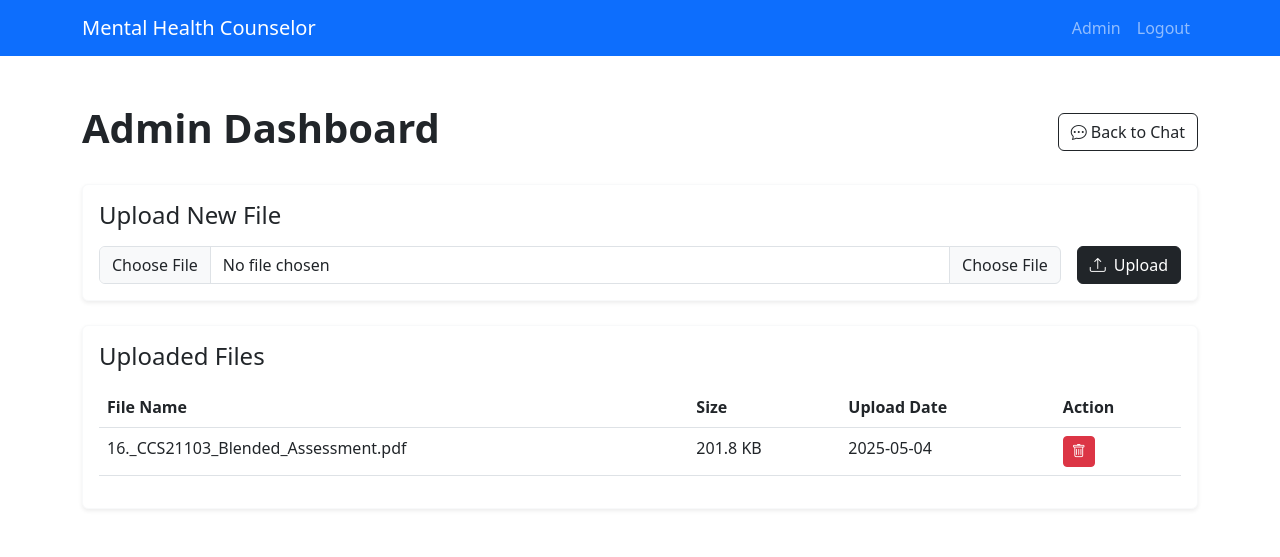
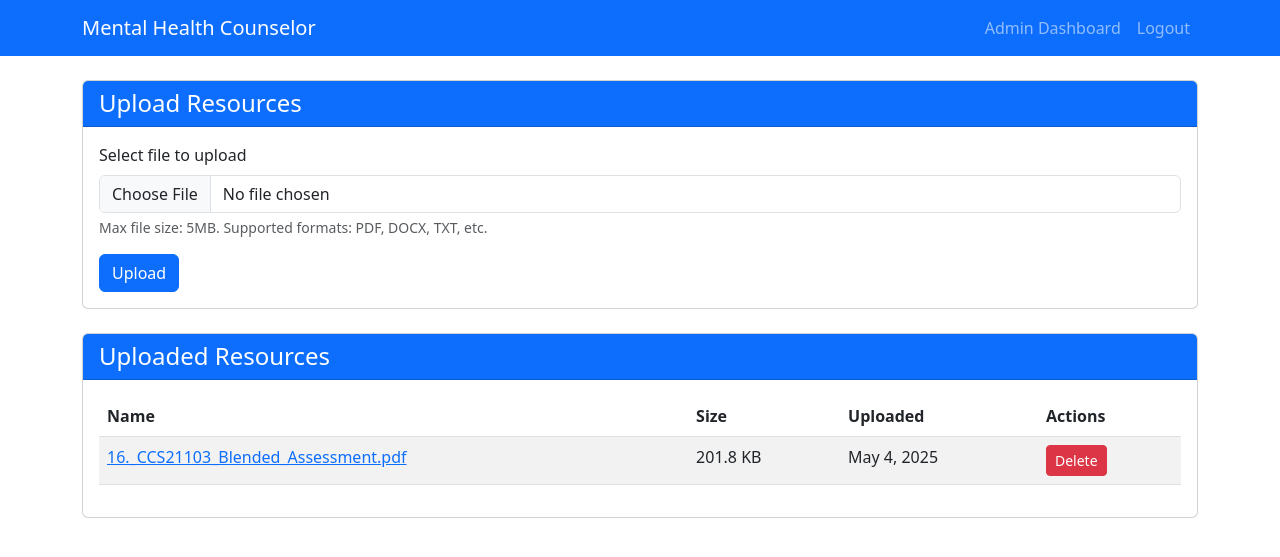
Before and after one commit to imahmoud79/ChatCare, a Django app: page /chat/admin/dashboard/ in a window 1280 px wide. Shown: the top 557 px of the page. Run offline with Django 5.2, Linux system fonts and the light colour scheme; a user stored in the database is signed in; data comes from the database, SQL or seed files in the repository; both versions use the stored data as it was after the commit.

Commit message:
Update UI components, enhance admin access control, and improve user registration flow. Adjusted temperature and max tokens in ChatGroq setup. Added new file upload functionality and refined templates for better user experience.

```diff
--- a/myproject/chat/urls.py
+++ b/myproject/chat/urls.py
@@ -1,9 +1,10 @@
 from django.urls import path
 from . import views
+from django.contrib.admin.views.decorators import staff_member_required
 
 urlpatterns = [
     path('', views.chat_home, name='chat_home'),
     path('send/', views.send_message, name='send_message'),
-    path('admin/dashboard/', views.admin_dashboard, name='admin_dashboard'),
-    path('admin/delete/<int:file_id>/', views.delete_file, name='delete_file'),
+    path('admin/dashboard/', staff_member_required(views.admin_dashboard), name='admin_dashboard'),
+    path('admin/delete/<int:file_id>/', staff_member_required(views.delete_file), name='delete_file'),
 ]
--- a/myproject/chat/views.py
+++ b/myproject/chat/views.py
@@ -115,11 +115,13 @@ def send_message(request):
 
     return JsonResponse({'status': 'error', 'message': 'Invalid request method'})
 
-def is_admin(user):
-    return user.is_staff
+@login_required
+def admin_dashboard(request):
+    # Double-check that only staff users can access this view
+    if not request.user.is_staff:
+        django_messages.error(request, "You don't have permission to access this page.")
+        return redirect('chat_home')
 
-@user_passes_test(is_admin)
-def admin_dashboard(request):
     if request.method == 'POST' and request.FILES.get('file'):
         uploaded_file = request.FILES['file']
         new_file = UploadedFile(
@@ -134,8 +136,13 @@ def admin_dashboard(request):
     files = UploadedFile.objects.all()
     return render(request, 'admin/dashboard.html', {'files': files})
 
-@user_passes_test(is_admin)
+@login_required
 def delete_file(request, file_id):
+    # Double-check that only staff users can access this view
+    if not request.user.is_staff:
+        django_messages.error(request, "You don't have permission to access this page.")
+        return redirect('chat_home')
+
     if request.method == 'POST':
         try:
             file = UploadedFile.objects.get(id=file_id)
--- a/myproject/myproject/settings.py
+++ b/myproject/myproject/settings.py
@@ -131,13 +131,13 @@ STATICFILES_DIRS = [
 DEFAULT_AUTO_FIELD = 'django.db.models.BigAutoField'
 
 # Authentication settings
-LOGIN_REDIRECT_URL = 'chat'
+LOGIN_REDIRECT_URL = 'chat_home'
+LOGOUT_REDIRECT_URL = 'login'
 LOGIN_URL = 'login'
 
 # Crispy Forms settings
 CRISPY_ALLOWED_TEMPLATE_PACKS = "bootstrap5"
 CRISPY_TEMPLATE_PACK = "bootstrap5"
-CRISPY_TEMPLATE_PACK = 'bootstrap4'  # or 'bootstrap5' if you're using that
 
 # Media files (Uploaded files)
 MEDIA_URL = '/media/'
--- a/myproject/myproject/urls.py
+++ b/myproject/myproject/urls.py
@@ -19,14 +19,23 @@ from django.urls import path, include
 from django.conf import settings
 from django.conf.urls.static import static
 from django.contrib.auth import views as auth_views
+from django.views.generic import RedirectView
+from users import views as user_views
 
 urlpatterns = [
+    # Root URL redirects to login
+    path('', RedirectView.as_view(pattern_name='login'), name='home'),
+
+    # Admin
     path('admin/', admin.site.urls),
+
+    # User Authentication
+    path('register/', user_views.register, name='register'),
+    path('login/', auth_views.LoginView.as_view(template_name='users/login.html'), name='login'),
+    path('logout/', auth_views.LogoutView.as_view(next_page='login'), name='logout'),
+
+    # Chat App
     path('chat/', include('chat.urls')),
-
-    # Authentication URLs
-    path('login/', auth_views.LoginView.as_view(template_name='users/login.html'), name='login'),
-    path('logout/', auth_views.LogoutView.as_view(template_name='users/logout.html'), name='logout'),
 ] + static(settings.STATIC_URL, document_root=settings.STATIC_ROOT)
 
 if settings.DEBUG:
--- a/myproject/templates/admin/dashboard.html
+++ b/myproject/templates/admin/dashboard.html
@@ -8,69 +8,74 @@
 {% endblock %}
 
 {% block content %}
-<div class="container my-5">
-    <div class="d-flex justify-content-between align-items-center mb-4">
-        <h1 class="fw-bold">Admin Dashboard</h1>
-        <a href="{% url 'chat' %}" class="btn btn-outline-dark">
-            <i class="bi bi-chat-dots"></i> Back to Chat
-        </a>
+<div class="container mt-4">
+    <div class="row mb-4">
+        <div class="col-12">
+            <div class="card">
+                <div class="card-header bg-primary text-white">
+                    <h4 class="card-title mb-0">Upload Resources</h4>
                 </div>
-
-    <div class="card mb-4 border-light shadow-sm">
                 <div class="card-body">
-            <h2 class="h4 mb-3">Upload New File</h2>
                     <form method="POST" enctype="multipart/form-data">
                         {% csrf_token %}
-                <div class="d-flex justify-content-between align-items-center">
-                    <div class="input-group me-3">
-                        <input type="file" class="form-control" id="inputFile" name="file">
-                        <label class="input-group-text" for="inputFile">Choose File</label>
+                        <div class="mb-3">
+                            <label for="file" class="form-label">Select file to upload</label>
+                            <input type="file" class="form-control" id="file" name="file" required>
+                            <div class="form-text">Max file size: 5MB. Supported formats: PDF, DOCX, TXT, etc.</div>
                         </div>
-                    <button type="submit" class="btn btn-dark d-flex align-items-center">
-                        <i class="bi bi-upload me-2"></i> Upload
-                    </button>
-                </div>
+                        <button type="submit" class="btn btn-primary">Upload</button>
                     </form>
                 </div>
             </div>
+        </div>
+    </div>
 
-    <div class="card border-light shadow-sm">
+    <div class="row">
+        <div class="col-12">
+            <div class="card">
+                <div class="card-header bg-primary text-white">
+                    <h4 class="card-title mb-0">Uploaded Resources</h4>
+                </div>
                 <div class="card-body">
-            <h2 class="h4 mb-3">Uploaded Files</h2>
+                    {% if files %}
                         <div class="table-responsive">
-                <table class="table">
+                            <table class="table table-striped table-hover">
                                 <thead>
                                     <tr>
-                            <th>File Name</th>
+                                        <th>Name</th>
                                         <th>Size</th>
-                            <th>Upload Date</th>
-                            <th>Action</th>
+                                        <th>Uploaded</th>
+                                        <th>Actions</th>
                                     </tr>
                                 </thead>
                                 <tbody>
                                     {% for file in files %}
                                         <tr>
-                            <td>{{ file.name }}</td>
+                                            <td>
+                                                <a href="{{ file.file.url }}" target="_blank">
+                                                    {{ file.name }}
+                                                </a>
+                                            </td>
                                             <td>{{ file.size|filesizeformat }}</td>
-                            <td>{{ file.uploaded_at|date:"Y-m-d" }}</td>
+                                            <td>{{ file.uploaded_at|date:"F j, Y" }}</td>
                                             <td>
-                                <form method="POST" action="{% url 'delete_file' file.id %}" class="d-inline">
+                                                <form method="POST" action="{% url 'delete_file' file.id %}"
+                                                      class="d-inline" onsubmit="return confirm('Are you sure you want to delete this file?');">
                                                     {% csrf_token %}
-                                    <button type="submit" class="btn btn-danger btn-sm">
-                                        <i class="bi bi-trash"></i>
-                                    </button>
+                                                    <button type="submit" class="btn btn-danger btn-sm">Delete</button>
                                                 </form>
                                             </td>
-                        </tr>
-                        {% empty %}
-                        <tr>
-                            <td colspan="4" class="text-center text-muted">No files uploaded yet</td>
                                         </tr>
                                     {% endfor %}
                                 </tbody>
                             </table>
                         </div>
+                    {% else %}
+                        <p class="text-center my-4">No files have been uploaded yet.</p>
+                    {% endif %}
                 </div>
             </div>
         </div>
-{% endblock content %}
+    </div>
+</div>
+{% endblock %}
--- a/myproject/templates/base.html
+++ b/myproject/templates/base.html
@@ -4,7 +4,7 @@
 <head>
     <meta charset="UTF-8">
     <meta name="viewport" content="width=device-width, initial-scale=1.0">
-    <title>Mental Health Counselor</title>
+    <title>{% block title %}Mental Health Counselor{% endblock %}</title>
     <!-- Bootstrap CSS -->
     <link href="https://cdn.jsdelivr.net/npm/bootstrap@5.3.0/dist/css/bootstrap.min.css" rel="stylesheet">
     {% block extra_css %}{% endblock %}
@@ -22,15 +22,21 @@
                     {% if user.is_authenticated %}
                         {% if user.is_staff %}
                             <li class="nav-item">
-                                <a class="nav-link" href="{% url 'admin:index' %}">Admin</a>
+                                <a class="nav-link" href="{% url 'admin_dashboard' %}">Admin Dashboard</a>
                             </li>
                         {% endif %}
                         <li class="nav-item">
-                            <a class="nav-link" href="{% url 'logout' %}">Logout</a>
+                            <form method="POST" action="{% url 'logout' %}" class="d-inline nav-link p-0">
+                                {% csrf_token %}
+                                <button type="submit" class="btn btn-link nav-link">Logout</button>
+                            </form>
                         </li>
                     {% else %}
                         <li class="nav-item">
                             <a class="nav-link" href="{% url 'login' %}">Login</a>
+                        </li>
+                        <li class="nav-item">
+                            <a class="nav-link" href="{% url 'register' %}">Register</a>
                         </li>
                     {% endif %}
                 </ul>
@@ -40,11 +46,14 @@
     {% endif %}
 
     {% if messages %}
-        {% for message in messages %}
-            <div class="alert alert-{{ message.tags }}">
-                {{ message }}
-            </div>
-        {% endfor %}
+        <div class="container mt-3">
+            {% for message in messages %}
+                <div class="alert alert-{{ message.tags }} alert-dismissible fade show">
+                    {{ message }}
+                    <button type="button" class="btn-close" data-bs-dismiss="alert" aria-label="Close"></button>
+                </div>
+            {% endfor %}
+        </div>
     {% endif %}
 
     {% block content %}{% endblock %}
--- a/myproject/users/__init__.py
+++ b/myproject/users/__init__.py
@@ -1 +1,3 @@
 # This file is intentionally left empty to mark this directory as a Python package.
+
+# Users app initialization
--- a/rag_setup_groq2.py
+++ b/rag_setup_groq2.py
@@ -87,8 +87,8 @@ def setup_vector_store(data_file="mental_health_data.txt", use_web=False, web_qu
 llm = ChatGroq(
     api_key=groq_api_key,
     model="meta-llama/llama-4-scout-17b-16e-instruct",
-    temperature=0.2,
-    max_tokens=900,
+    temperature=0.7,
+    max_tokens=1000,
 )
 
 # === Prompt Template for JSON output ===
```
Also changed, not shown: myproject/templates/chat/chat_home.html (+5 -2 lines), myproject/templates/users/login.html (+6 -3 lines), myproject/templates/users/register.html (+14 -36 lines), myproject/users/views.py (+5 -5 lines), myproject/db.sqlite3, 1 other file. Lines whose indentation alone changed are shown as unchanged.
